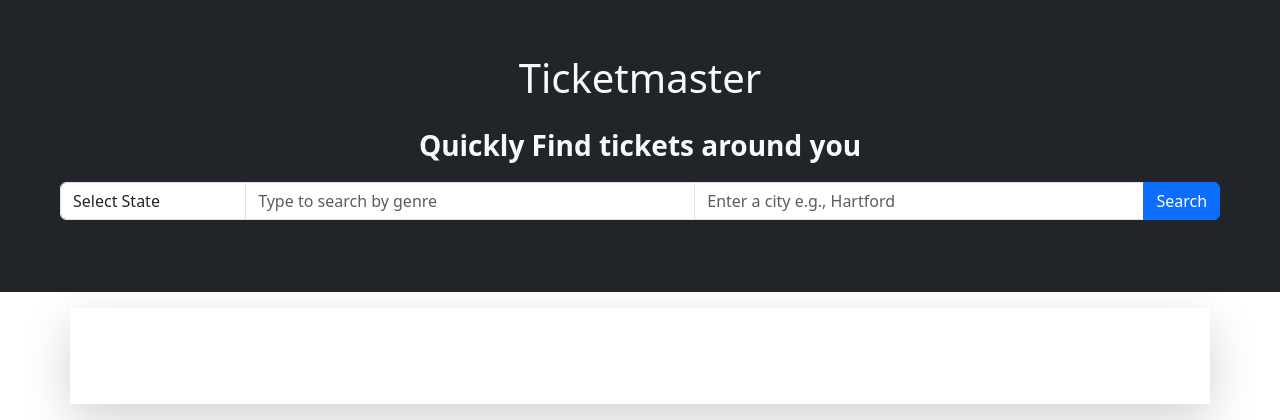
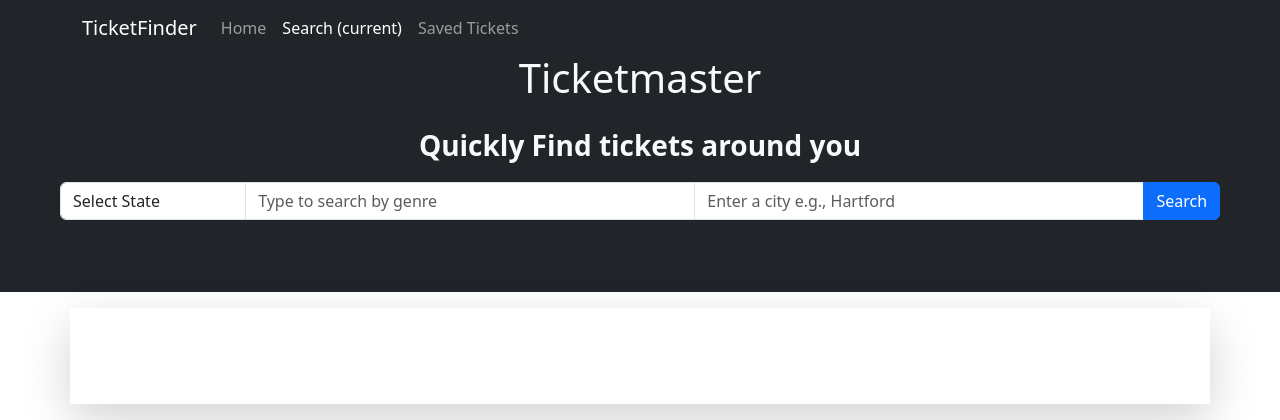
Before and after one commit to mherbst61/Web-Development-Final-Project, a Django app: page / in a window 1280 px wide. Shown: the top 420 px of the page. Run offline with Django 5.2, Linux system fonts and the light colour scheme; some libraries are stand-ins or nearby versions.

Commit message:
Added Navbar

```diff
--- a/TicketMasterSite/requirements.txt
+++ b/TicketMasterSite/requirements.txt
@@ -13,4 +13,4 @@ soupsieve==2.8
 sqlparse==0.5.3
 typing_extensions==4.15.0
 urllib3==2.5.0
-wheel==0.45.
+wheel==0.45
--- a/TicketMasterSite/templates/ticketmasterhtml.html
+++ b/TicketMasterSite/templates/ticketmasterhtml.html
@@ -8,6 +8,22 @@
     {% bootstrap_javascript %}
 </head>
 <body>
+<nav class="navbar navbar-expand-lg navbar-dark bg-dark fixed-top" >
+    <div class="container">
+  <a class="navbar-brand" href="#">TicketFinder</a>
+  <button class="navbar-toggler" type="button" data-toggle="collapse" data-target="#navbarNavAltMarkup" aria-controls="navbarNavAltMarkup" aria-expanded="false" aria-label="Toggle navigation">
+    <span class="navbar-toggler-icon"></span>
+  </button>
+  <div class="collapse navbar-collapse" id="navbarNavAltMarkup">
+    <div class="navbar-nav">
+      <a class="nav-item nav-link" href="#">Home</a>
+      <a class="nav-item nav-link active" href="#">Search <span class="sr-only">(current)</span></a>
+      <a class="nav-item nav-link" href="{% url 'loadTickets' %}">Saved Tickets</a>
+    </div>
+  </div>
+    </div>
+</nav>
+
 <div class="topBar bg-dark p-lg-5 p-0 mb-3">
     <div class="text-center text-light container-fluid" id="topText">
         <p class="fs-1">Ticketmaster</p>
@@ -88,10 +104,6 @@
 </div>
 <script src="https://cdn.jsdelivr.net/npm/jquery@3.7.1/dist/jquery.min.js"></script>
 <script>
-    //https://sentry.io/answers/how-to-submit-an-ajax-form-using-jquery
-
-   // savebutton= document.getElementById("saveButton");
-  //  savebutton.addEventListener("click", saveTicket)
     function saveTicket(eventName,eventUrl,theaterName,theaterAddress1,theaterAddress2,eventImageUrl,eventConvertedDate,eventConvertedTime,ticketId){
         console.log("Save ticket ran")
 
@@ -120,53 +132,6 @@
             })
     }
 
-
-    /*
-    $('#save_ticket_form').submit(function (e) {
-        console.log("AJAX CALLED")
-e.preventDefault();
-const data = {
-EVENT_NAME: $('#event_name').val(),
-EVENT_URL: $('#event_url').val(),
-THEATER_NAME: $('#theater_name').val(),
-THEATER_ADDRESS1: $('#theater_address1').val(),
-THEATER_ADDRESS2: $('#theater_address2').val(),
-EVENT_IMAGE_URL: $('#event_imageUrl').val(),
-EVENT_CONVERTED_DATE: $('#event_ConvertedDate').val(),
-EVENT_CONVERTED_TIME: $('#event_ConvertedTime').val(),
-TICKET_ID: $('#ticket_id').val()
-};
-
-$.ajax({
-type: 'POST',
-url: '',
-data: JSON.stringify(data),
-contentType: 'application/json',
-})
-.done((data) => {
-  alert("Ticket saved");
-})
-.fail((err) => {
-  alert("Ticket Failed to save: ",err);
-})
-.always(() => {
-  console.log('always called');
-});
-});
-
-From html  button
-                    data-url="{ url 'savedTickets' %}"
-                    data-event_name="{ ticket.event_name  }}"
-                    data-event_url="{ ticket.event_url  }}"
-                    data-theater_name="{ ticket.theater_name  }}"
-                    data-theater_address1="{ ticket.theater_address1  }}"
-                    data-theater_address2="{ ticket.theater_address2  }}"
-                    data-event_imageUrl="{ ticket.event_imageUrl  }}"
-                    data-event_ConvertedDate ="{ ticket.event_ConvertedDate  }}"
-                    data-event_ConvertedTime="{ ticket.event_ConvertedTime  }}"
-                    data-ticket_id="{ ticket.ticket_id  }}"
-
-*/
 </script>
 
 
```
Also changed, not shown: TicketMasterSite/db.sqlite3 (deleted), TicketMasterSite/tickets_db.sqlite3 (added).
